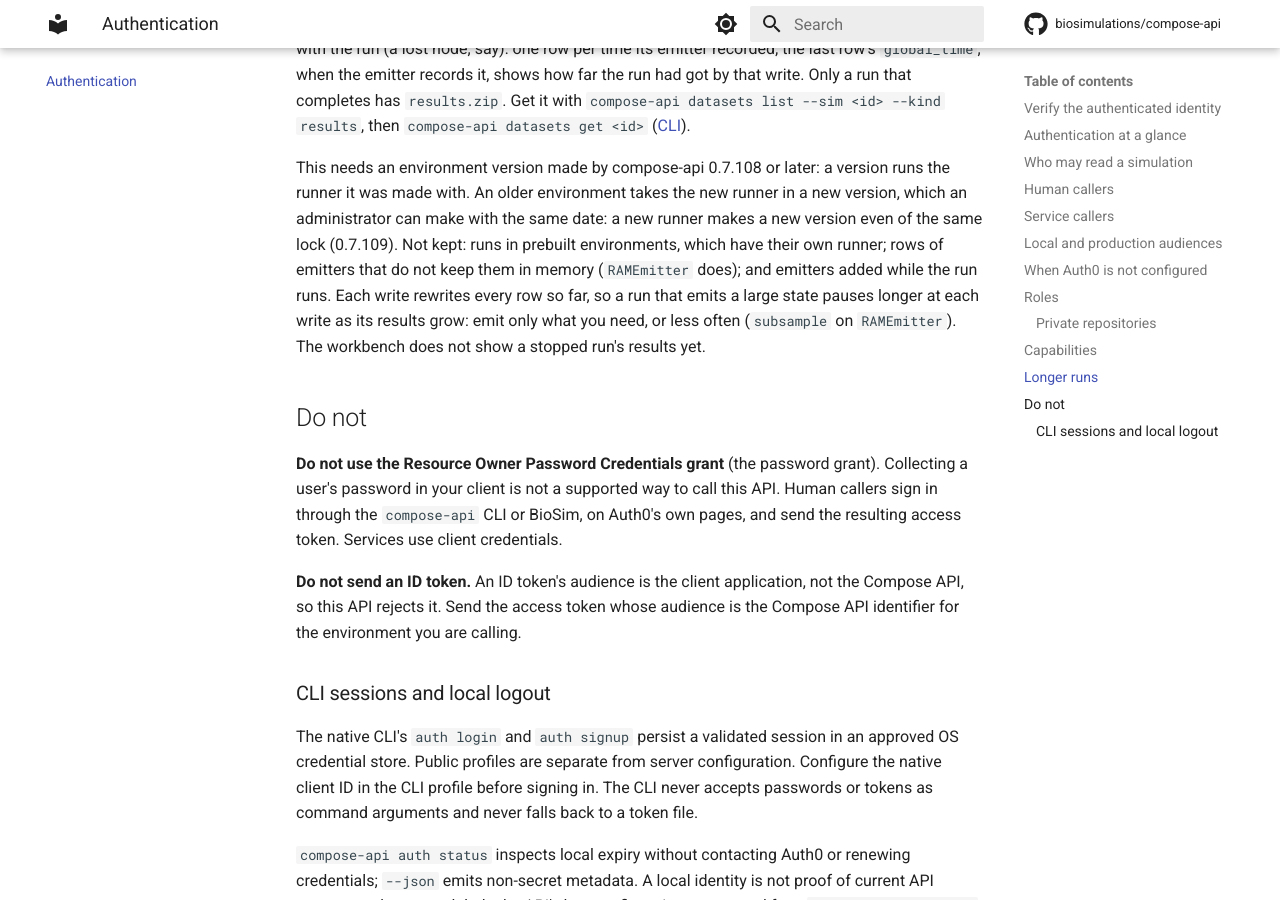
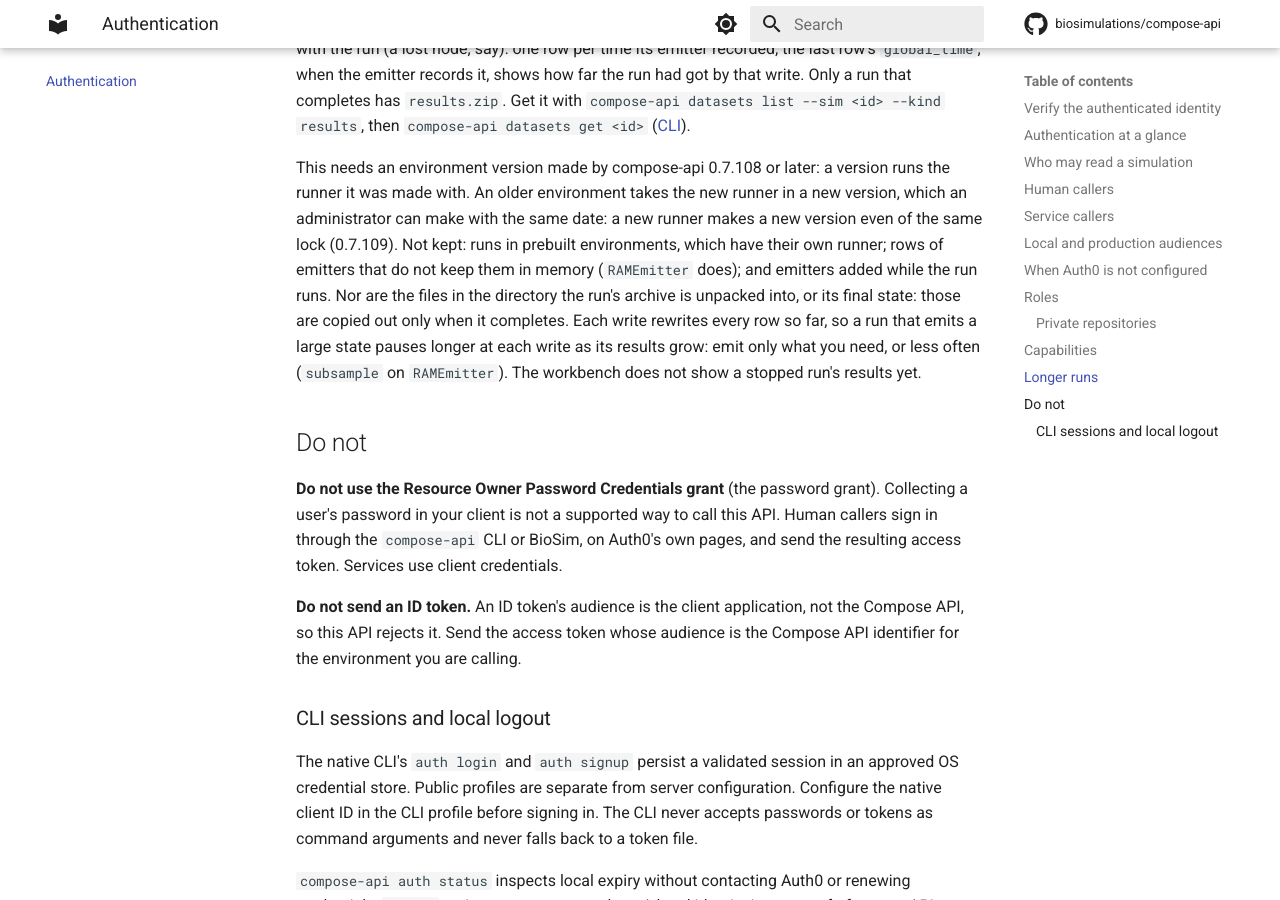
Before and after one commit to biosimulations/compose-api, an MkDocs documentation site: the page built from docs/authentication.md, in a window 1280 px wide and 900 px high, scrolled down 6415 px. Built offline with MkDocs 1.6.1 and Material for MkDocs 9.7.7, drawn with Linux system fonts in a browser that asks for light colours; comment, search, counter and statistics services are not loaded.

Commit message:
docs: a stopped run keeps no files from its archive's directory, nor its state
The runner unpacks a run's archive into a temporary directory and copies that
directory, with the final state it saves there, into the run's outputs only
after the run returns (runner.py, run). A stopped run exits from its SIGTERM
handler, and a failed one raises first, so neither copies anything; the job's
trap then removes the scratch space. Say so beside the rest of what a stopped
run doesn't keep.

Co-Authored-By: Claude Opus 5.5 <noreply@anthropic.com>
Claude-Session: https://claude.ai/code/session_01PcSWnxrDtCgf4FKc3SffXu

```diff
--- a/docs/authentication.md
+++ b/docs/authentication.md
@@ -198,9 +198,10 @@ This needs an environment version made by compose-api 0.7.108 or later: a versio
 An older environment takes the new runner in a new version, which an administrator can make with the same date: a new
 runner makes a new version even of the same lock (0.7.109).
 Not kept: runs in prebuilt environments, which have their own runner; rows of emitters that do not keep them in memory
-(`RAMEmitter` does); and emitters added while the run runs. Each write rewrites every row so far, so a run that emits
-a large state pauses longer at each write as its results grow: emit only what you need, or less often (`subsample` on
-`RAMEmitter`). The workbench does not show a stopped run's results yet.
+(`RAMEmitter` does); and emitters added while the run runs. Nor are the files in the directory the run's archive is
+unpacked into, or its final state: those are copied out only when it completes. Each write rewrites every row so far,
+so a run that emits a large state pauses longer at each write as its results grow: emit only what you need, or less
+often (`subsample` on `RAMEmitter`). The workbench does not show a stopped run's results yet.
 
 ## Do not
 
```
